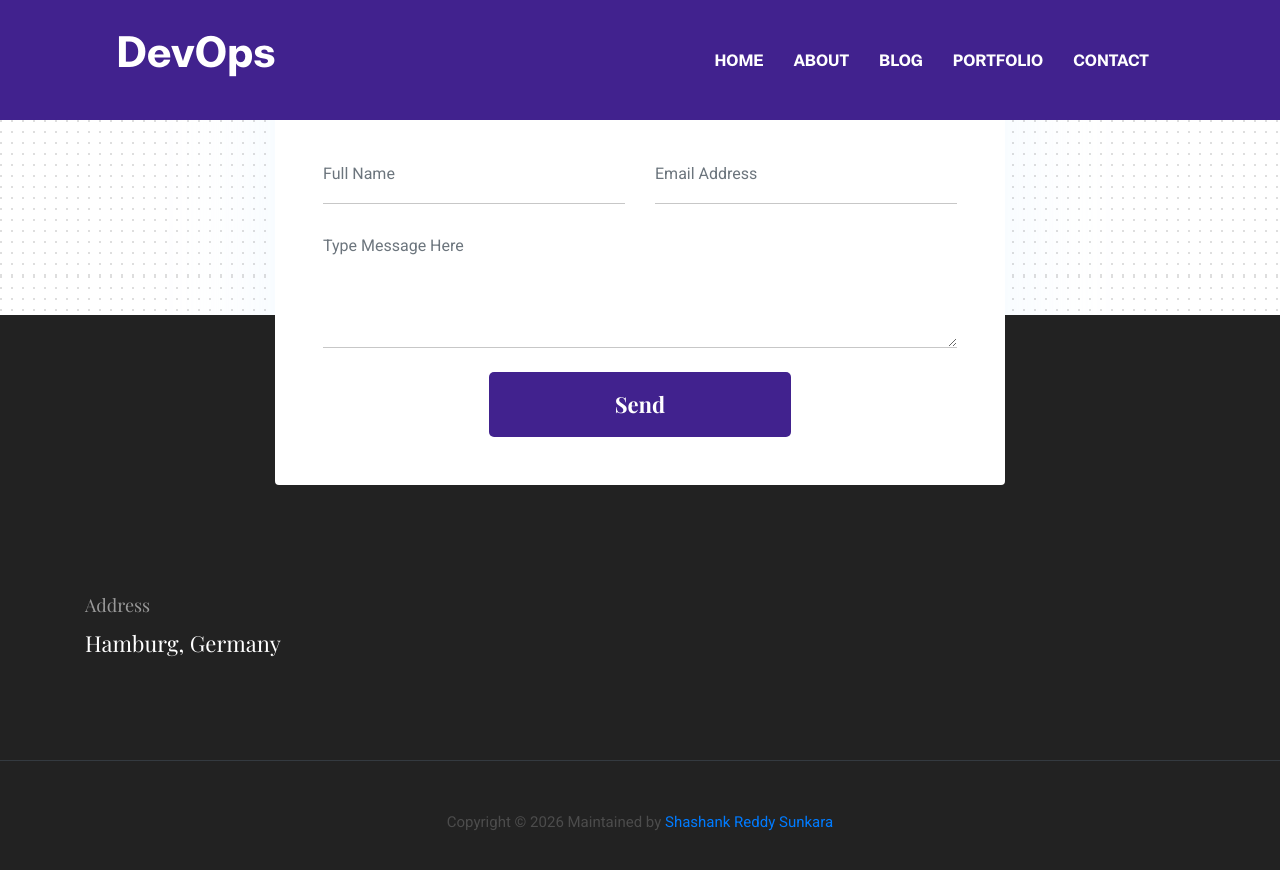
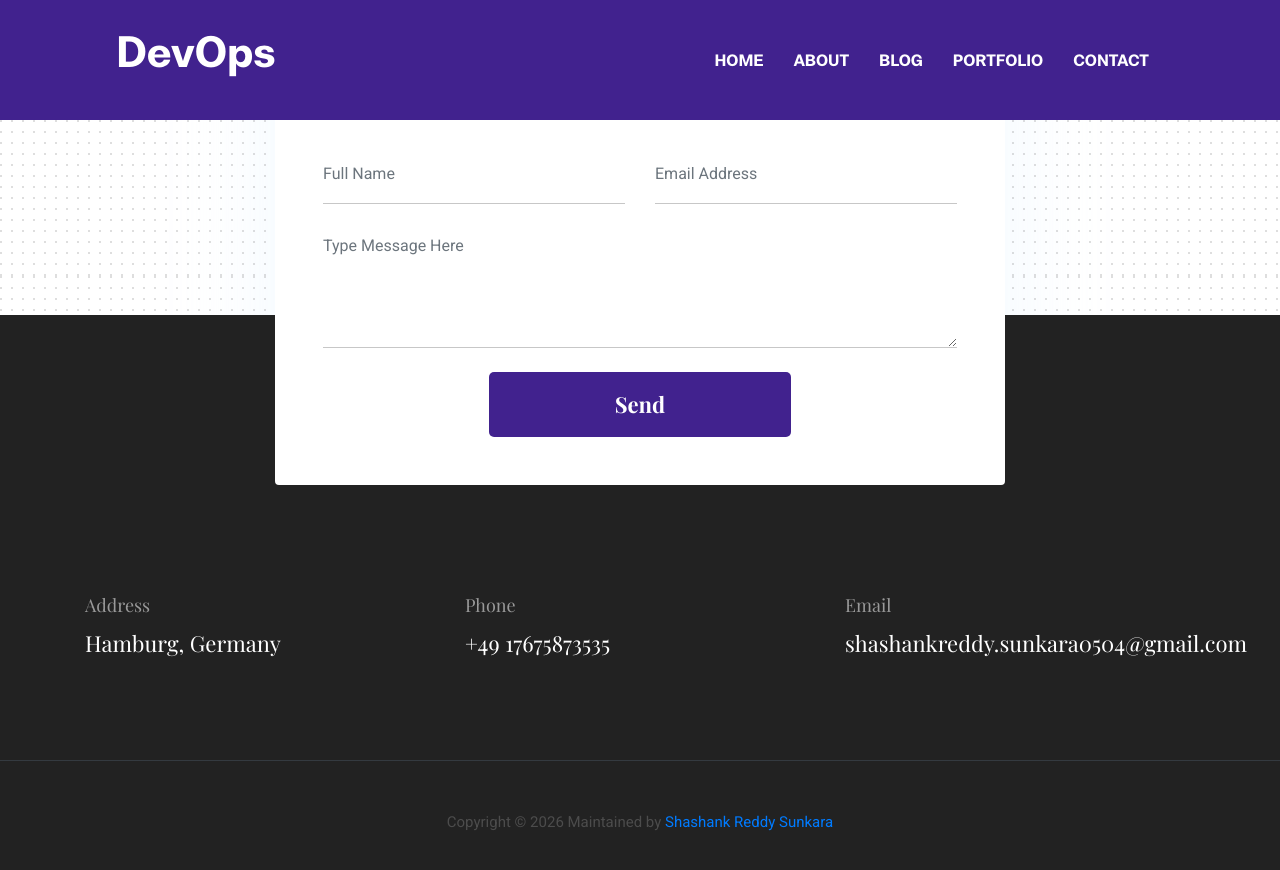
Before and after one commit to Shashankreddysunkara/blog, a Jekyll site: the page built from index.html, in a window 1280 px wide and 900 px high, scrolled down 10078 px. Shown: the top 870 px of the window. Built offline with Jekyll 4.4.1, drawn with Linux system fonts in a browser that asks for light colours.

Commit message:
Add contact info to settings and footer
Add email and phone fields to _data/settings.yml and update _includes/footer.html to render the new contact details in the site footer so visitors can see the site's phone number and email address.

```diff
--- a/_data/settings.yml
+++ b/_data/settings.yml
@@ -5,6 +5,8 @@ title: DevOps
 logo:
 author: Shashank Reddy Sunkara
 description: Who am i? Well, please explore this website to know about me.
+email: shashankreddy.sunkara0504@gmail.com
+phone: +49 17675873535
 address: Hamburg, Germany
 copyright: Copyright &copy; 2026 Maintained by [Shashank Reddy Sunkara](https://www.linkedin.com/in/reddy-s/)
 
--- a/_includes/footer.html
+++ b/_includes/footer.html
@@ -6,6 +6,14 @@
         <div class="col-md-4">
           <h5 class="text-light">Address</h5>
           <p class="text-white paragraph-lg font-secondary">{{ site.data.settings.address }}</p>
+        </div>
+        <div class="col-md-4">
+          <h5 class="text-light">Phone</h5>
+          <p class="text-white paragraph-lg font-secondary">{{ site.data.settings.phone }}</p>
+        </div>
+        <div class="col-md-4">
+          <h5 class="text-light">Email</h5>
+          <p class="text-white paragraph-lg font-secondary">{{ site.data.settings.email }}</p>
         </div>
       </div>
     </div>
```
